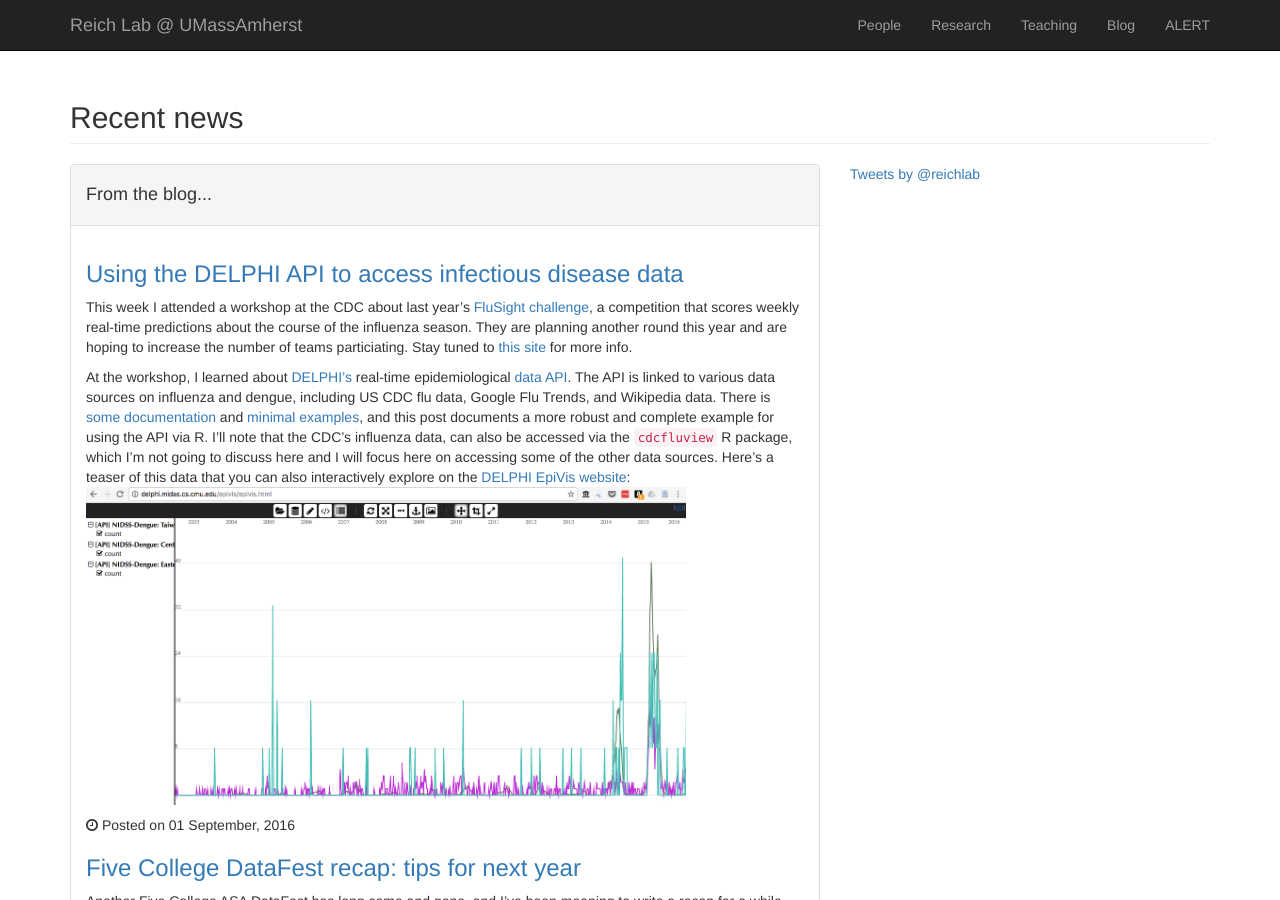
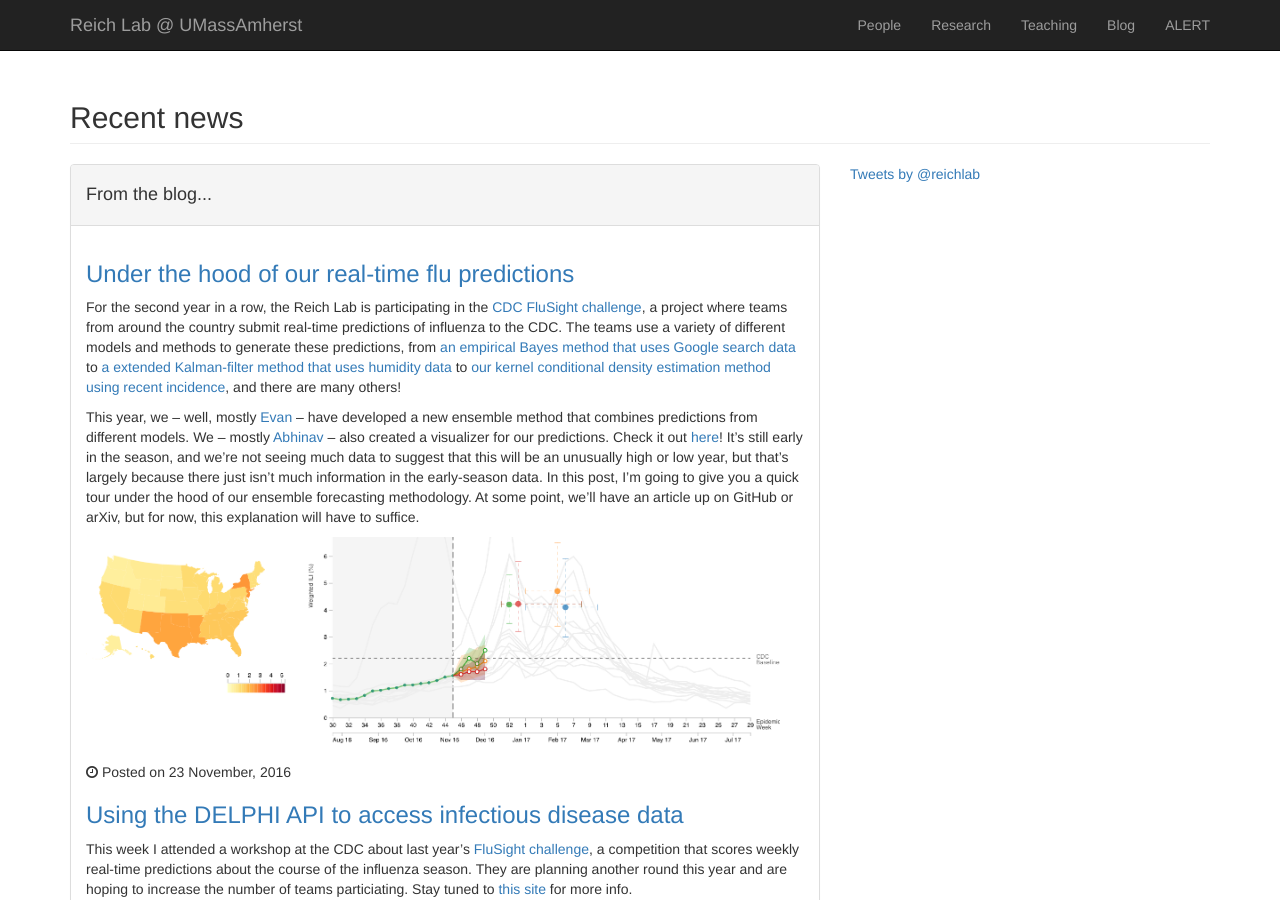
Before and after one commit to reichlab/reichlab.github.io, a Jekyll site: the page built from index.html, in a window 1280 px wide and 900 px high, scrolled down 672 px. Built offline with Jekyll 4.4.1, drawn with Linux system fonts in a browser that asks for light colours; the list of posts is cut into pages by our own code; comment, search, counter and statistics services are not loaded.

Commit message:
flusight blog post

```diff
--- a/_drafts/introducing-flusight.md
+++ b/_posts/2016-11-23-introducing-flusight.md
@@ -7,10 +7,11 @@ comments: True
 
 For the second year in a row, the Reich Lab is participating in the [CDC FluSight challenge](https://predict.phiresearchlab.org/post/57f3f440123b0f563ece2576), a project where teams from around the country submit real-time predictions of influenza to the CDC. The teams use a variety of different models and methods to generate these predictions, from [an empirical Bayes method that uses Google search data](http://journals.plos.org/ploscompbiol/article?id=10.1371/journal.pcbi.1004382) to [a extended Kalman-filter method that uses humidity data](http://www.nature.com/articles/ncomms3837) to [our kernel conditional density estimation method using recent incidence](https://github.com/reichlab/article-disease-pred-with-kcde/raw/master/inst/article/infectious-disease-prediction-with-kcde.pdf), and there are many others!
 
-This year, we -- well, mostly [Evan](https://github.com/elray1) -- have developed a new ensemble method that combines predictions from different models. We -- mostly [Abhinav](https://github.com/lepisma) -- also created a visualizer for our predictions. Check it out [here](https://reichlab.github.io/flusight/)! In this post, I'm going to give you a quick tour under the hood of our ensemble forecasting methodology. At some point, we'll have an article up on GitHub or arXiv, but for now, this explanation will have to suffice.
+This year, we -- well, mostly [Evan](https://github.com/elray1) -- have developed a new ensemble method that combines predictions from different models. We -- mostly [Abhinav](https://github.com/lepisma) -- also created a visualizer for our predictions. Check it out [here](https://reichlab.github.io/flusight/)! It's still early in the season, and we're not seeing much data to suggest that this will be an unusually high or low year, but that's largely because there just isn't much information in the early-season data.
+In this post, I'm going to give you a quick tour under the hood of our ensemble forecasting methodology. At some point, we'll have an article up on GitHub or arXiv, but for now, this explanation will have to suffice.
 
 <a href="https://reichlab.github.io/flusight/">
-    <img class="img-responsive" width="600" src="https://reichlab.github.io/images/blog-figs/flusight-wide.png">
+    <img class="img-responsive" width="700" src="https://reichlab.github.io/images/blog-figs/flusight-wide.png">
 </a>
 
 <!--more-->
@@ -38,3 +39,6 @@ We are submitting two variations on the ensemble model:
 
  - KoTstable is a stable version, in which we will hold fixed all details and model fits for the component models as well as the model weights throughout the season.  Because this model will not be updated, we will be able to learn about model performance over the course of the season. These are the predictions currently shown on the [FluSight visualizer](https://reichlab.github.io/flusight/).
  - KoTdev is a development version, which we will update over the course of the season.  We have plans for tweaks to all three of the existing component models, the addition of new component models, and changes to computation of the model weights.  This model provides a sandbox for development of new features and continuous improvement of our prediction methodology.  In the first submission week, the predictions from KoTstable and KoTdev were
+
+## Summary
+There is a lot more work to do on this to get it to where we want to it be, but one of the "advantages" of these challenges is that they force you to get stuff out there and just try it out. Some of the things that we are thinking about doing are improving the estimation methodology for the weights (including perhaps some kind of smoothing or regularization of the weights), adding a more mechanistic model that incorporates some biological features of flu, and incorporating the uncertainty in recent observations (as you can see in the app, there can be adjustments to reported cases, especially in the most recently reported weeks). So, there's lots to do, and we're hopefully just getting started.
```
